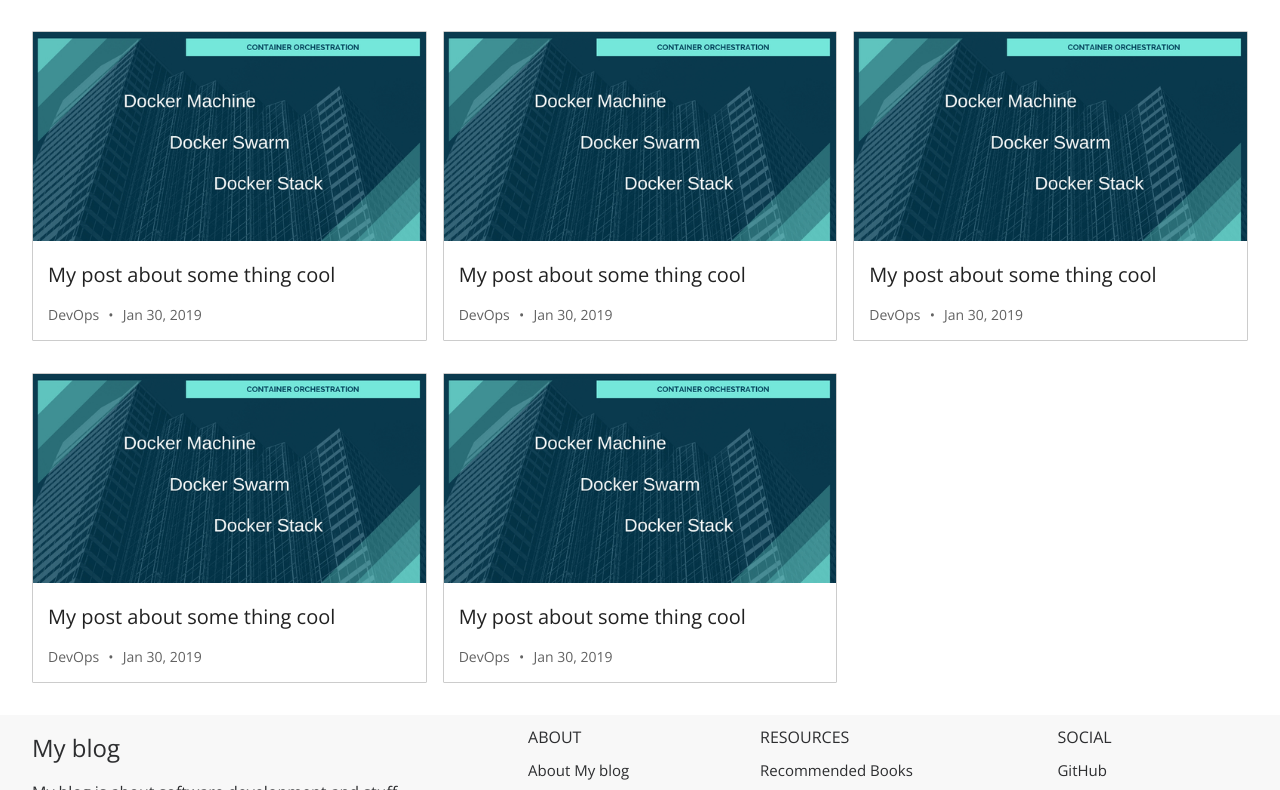
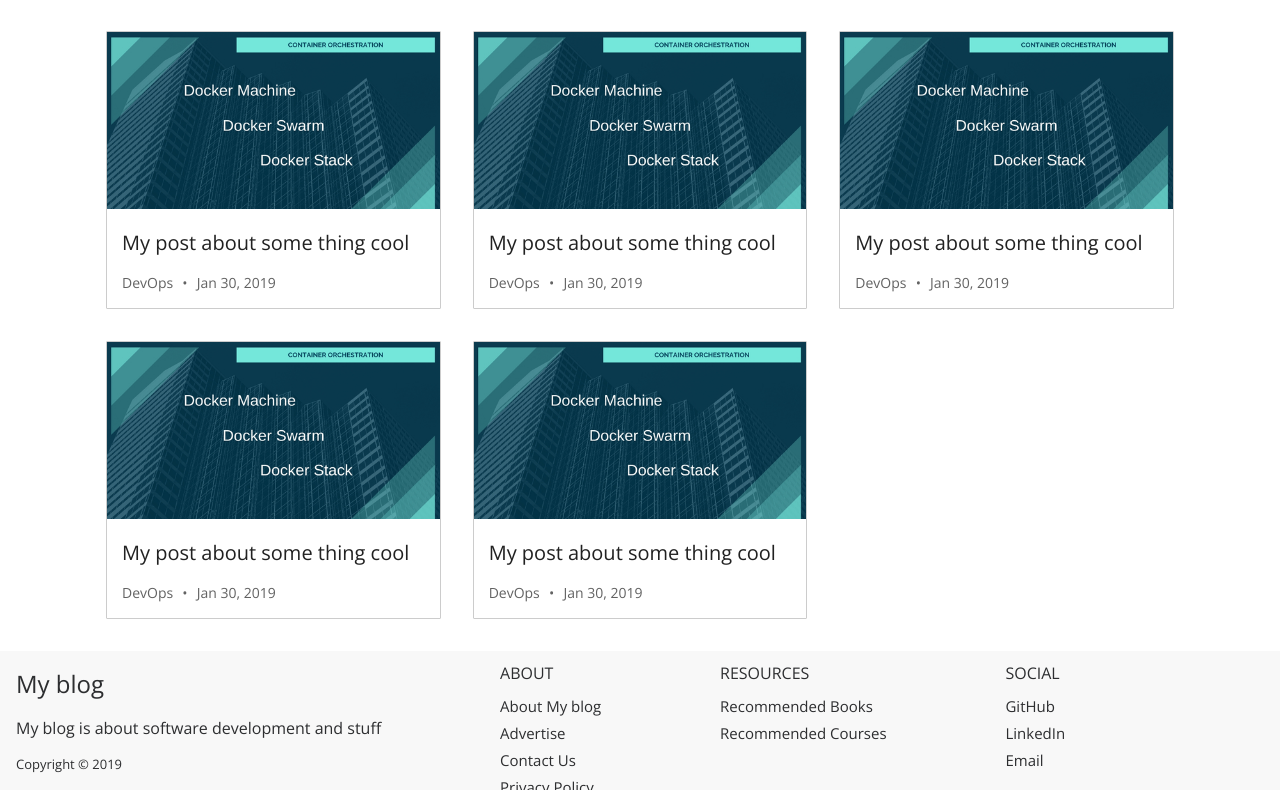
Before and after one commit to Adrianvdh/css-grid-blog, a plain HTML site: page home.html in a window 1280 px wide. Shown: the part 66-856 px from the top of the page. Drawn offline with nearby package versions, Linux system fonts and the light colour scheme.

Commit message:
Fix shit

```diff
--- a/home.css
+++ b/home.css
@@ -2,6 +2,7 @@
     box-sizing: border-box;
     --primary-color: #2d2e30;
     --secondary-color: #42bcf4;
+    --wrapper-padding: 1em;
 }
 body {
     margin: 0;
@@ -79,7 +80,7 @@ body {
     /* visibility: hidden; */
     position: fixed;
     width: 250px;
-    height: 100%;
+    height: -webkit-fill-available;
     background: #fff;
     z-index: 1000;
     line-height: 60px;
@@ -91,6 +92,7 @@ body {
 
 .nav-menu-desktop {
     display: none;
+    margin: 0;
 }
 
 .open {
@@ -145,11 +147,12 @@ button.nav-menu {
 }
 
 /* Posts */
-.posts {
+.posts .wrapper {
     display: grid;
     grid-template-columns: auto;
-    grid-row-gap: 2rem;
-    padding: 2em;
+    grid-row-gap: var(--wrapper-padding);
+    padding-top: var(--wrapper-padding);
+    padding-bottom: var(--wrapper-padding);
 }
 
 .post {
@@ -182,10 +185,11 @@ button.nav-menu {
 }
 
 .wrapper {
-    padding-left: 2em;
-    padding-right: 2em;
+    padding-left: var(--wrapper-padding);
+    padding-right: var(--wrapper-padding);
     height: 100%;
-    margin: 0 auto;
+    padding: auto;
+    /* margin: auto; */
     position: relative;
 }
 .site-footer {
@@ -249,42 +253,50 @@ button.nav-menu {
 }
 
 @media only screen and (min-width: 550px) {
+    * {
+        --wrapper-padding: 2em;
+    }
+    .wrapper {
+        padding-left: 1em;
+        padding-right: 1em;
+        /* max-width: 722px; */
+    }
     #nav-site-logo {
         margin: 0 auto;
         padding-right: 1em;
     }
-    .posts {
+    .posts .wrapper {
         margin: 0 auto;
-        max-width: 1000px;
+        max-width: 1100px;
         grid-template-columns: auto auto;
         grid-column-gap: 1rem;
     }
-
-
     .site-footer .wrapper {
         grid-template-columns: auto auto;
     }
 }
 
-@media only screen and (min-width: 768px) {
-}
-
-@media only screen and (min-width: 992px) {
+@media only screen and (min-width: 920px) {
+    .wrapper {
+        max-width: 820px;
+    }
     .site-footer .wrapper {
         grid-template-columns: auto auto auto auto;
-        max-width: 995px;
     }
+
     #nav-site-logo {
-        padding-right: 2em;
+        padding-right: 0.5em;
     }
 }
 
 @media only screen and (min-width: 1000px) {
-
-    #site-header .wrapper {
+    .wrapper {
         max-width: 1000px;
     }
 
+    #nav-site-logo {
+        margin: 0
+    }
     #nav-button {
         display: none;
     }
@@ -316,24 +328,25 @@ button.nav-menu {
 
 }
 
+@media only screen and (min-width: 1016px) {
+    .wrapper {
+        max-width: 980px;
+    }
+}
+
 @media only screen and (min-width: 1200px) {
-    #site-header .wrapper {
-        max-width: 1400px;
+    .wrapper {
+        max-width: 1200px;
     }
 
     #nav-site-logo {
         margin: unset;
     }
 
-    .posts {
-        max-width: 1400px;
+    .posts .wrapper {
         margin: 0 auto;
         grid-template-columns: auto auto auto;
-        grid-column-gap: 1rem;
-    }
-
-    .site-footer .wrapper {
-        max-width: 1400px;
+        grid-column-gap: var(--wrapper-padding);
     }
 }
 
--- a/home.html
+++ b/home.html
@@ -59,6 +59,7 @@
 
 
     <div class="posts">
+        <div class="wrapper">
             <div class="post">
                 <div class="post-thumbnail">
                     <img src="./images/post.jpg" alt="">
@@ -128,6 +129,7 @@
                 </div>
             </div>
         </div>
+    </div>
 
     <footer class="site-footer">
         <div class="wrapper">
```
Lines whose indentation alone changed are shown as unchanged.
